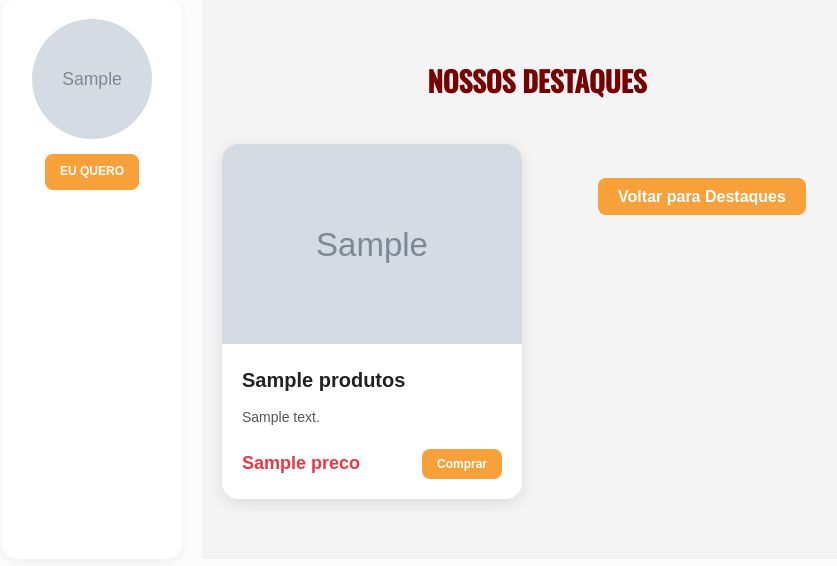
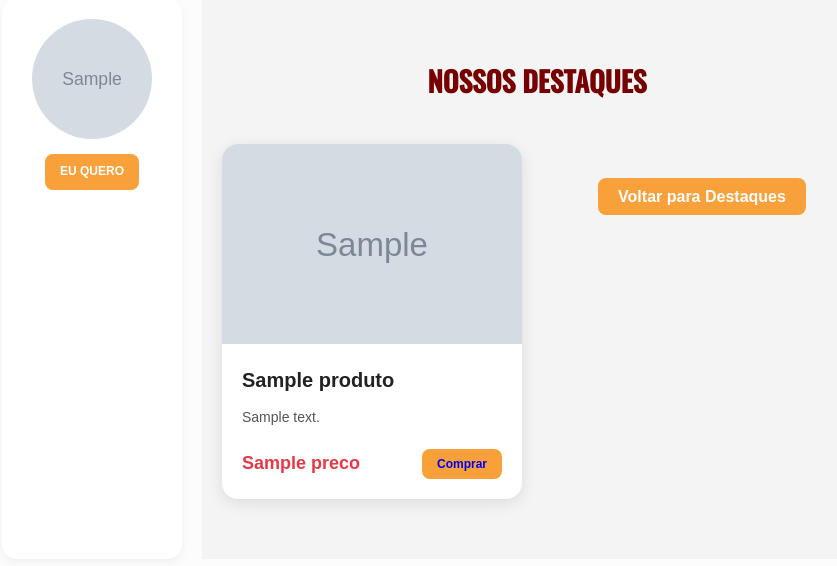
Before and after one commit to oliviawyy/burguer-dev, a Flask app: template templates/index.html in a window 1280 px wide. Shown: the part 667-1233 px from the top of the page, without its empty margins (203-1040 px from the left). Run offline with Flask 3, Linux system fonts and the light colour scheme; the template is opened without the code that fills it: most values are stand-ins (such as "Sample title", 1, 10 or a date in 2020); grey boxes marked "Sample" are stand-in pictures.

Commit message:
corrigindo erros

```diff
--- a/app.py
+++ b/app.py
@@ -13,7 +13,7 @@
 # def layout():
 #     return render_template("layout.html")
 
-@app.route("/pagina2/<codigo>")
+@app.route("/pagina2/<int:codigo>")
 def pagina_pagina2(codigo):
     produto = recuperar_produto(codigo)  #recuperar produto com código
     return render_template("pagina2.html", produto = produto)
--- a/templates/index.html
+++ b/templates/index.html
@@ -23,43 +23,6 @@
     <link rel="stylesheet" href="../static/css/media.css" />
   </head>
   <body>
-
-  <!-- Header e Navbar -->
-    <!-- <header class="header">
-      <div class="header__container">
-        <a href="#" class="header__logo">DevBurger</a>
-
-        <nav class="header__nav">
-          <ul class="header__menu">
-            <li class="header__item">
-              <a href="#" class="header__link">Home</a>
-            </li>
-            <li class="header__item">
-              <a href="#menu" class="header__link">Cardápio</a>
-            </li>
-            <li class="header__item">
-              <a href="#" class="header__link">Sobre</a>
-            </li>
-            <li class="header__item">
-              <a href="#" class="header__link">Contato</a>
-            </li>
-          </ul>
-        </nav>
-
-        <div class="header__social">
-          <a href="#" class="header__icon"
-            ><span class="material-symbols-outlined">thumb_up</span></a
-          >
-          <a href="#" class="header__icon"
-            ><span class="material-symbols-outlined">photo_camera</span></a
-          >
-        </div>
-
-        <button class="header__toggle">
-          <span class="material-symbols-outlined">menu</span>
-        </button>
-      </div>
-    </header> -->
 
 {% extends "layout.html" %}
 
@@ -89,11 +52,11 @@
         <div class="categories__list">
           <div class="category-item">
             <img
-              src="{{produtos.foto}}"
-              alt="{{produtos.produto}}"
+              src="{{destaque.foto}}"
+              alt="{{destaque.produto}}"
               class="category-item__img"
             />
-            <a href="{{produtos.codigo}}" class="button button--small">EU QUERO</a>
+            <a href="{{destaque.codigo}}" class="button button--small">EU QUERO</a>
           </div>
         {% endfor %}
 
@@ -115,13 +78,13 @@
                 />
               </div>
               <div class="card__body">
-                <h3 class="card__title">{{ produto.produtos }}</h3>
+                <h3 class="card__title">{{ produto.produto }}</h3>
                 <p class="card__description">
                   {{produto.descricao}}
                 </p>
                 <div class="card__footer">
                   <span class="card__price">{{produto.preco}}</span>
-                  <button class="button button--small">Comprar</button>
+                  <button class="button button--small"><a href="/rec_destaque/{{produto.codigo}}">Comprar</a></button>
                 </div>
               </div>
             </article>
--- a/templates/pagina2.html
+++ b/templates/pagina2.html
@@ -1,8 +1,8 @@
+{% extends "layout.html" %}
+
 {%block css_adicional%}
-<link rel="stylesheet" href="../static/css/produto.css">
+<link rel="stylesheet" href="{{ url_for('static',filename = '../static/css/produto.css') }}">
 {%endblock%}
-
-{% extends "layout.html" %}
 
 {% block conteudo %}
 <main class="page-details">
```
